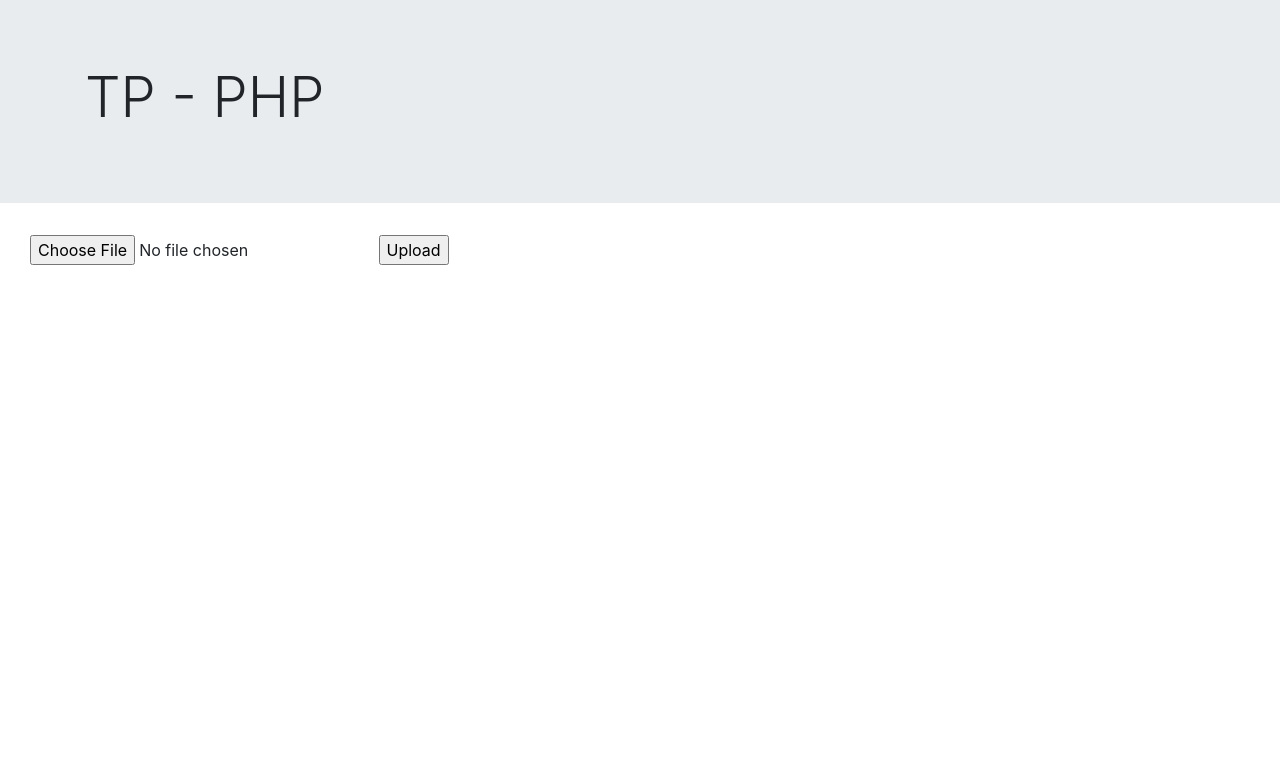
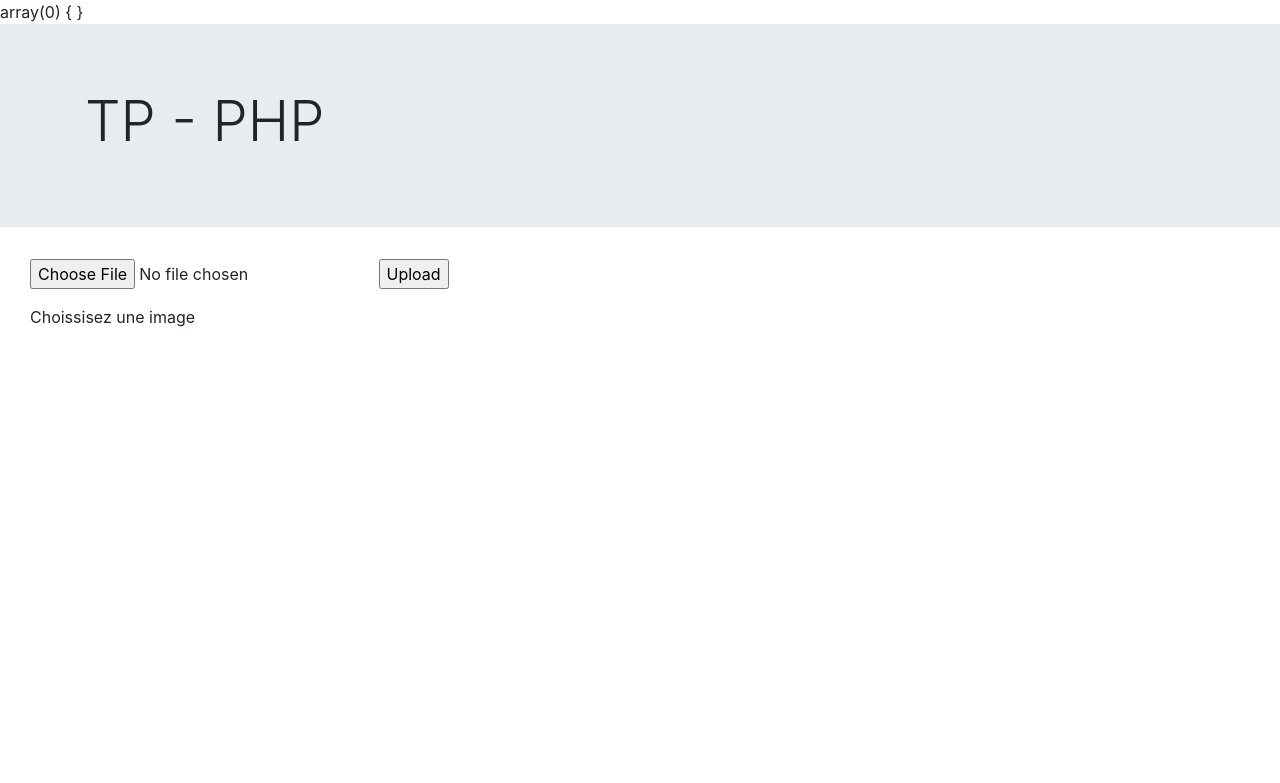
Before and after one commit to Breesho/UploaderImgPHP, a PHP site: page / in a window 1280 px wide. Shown: the top 783 px of the page. Run offline with PHP 8.4, Linux system fonts and the light colour scheme.

Commit message:
test if else upload

```diff
--- a/index.php
+++ b/index.php
@@ -1,3 +1,26 @@
+<?php
+
+var_dump($_FILES);
+
+if (isset($_FILES['file'])) {
+    $arrayType = array("jpg" => "image/jpg", "jpeg" => "image/jpeg", "gif" => "image/gif", "png" => "image/png");
+    $pathInfoImg = pathinfo($_FILES['file']['name'], PATHINFO_EXTENSION);
+    if (!array_key_exists($pathInfoImg, $arrayType)) {
+        $message = 'Le format du fichier n\'est pas conforme';
+    } else if (array_key_exists($pathInfoImg, $arrayType) > 1000000) {
+        $message = 'Votre fichier est trop lourd, la taille maximale est de 1Mo';
+    } else {
+        $message = 'Votre image a bien été uploadée';
+    }
+    if (!in_array($_FILES['file']['name'], $arrayType)) {
+        $message = 'Votre fichier est non-conforme';
+    }
+} else {
+    $message = 'Choissisez une image';
+}
+?>
+
+
 <!DOCTYPE html>
 <html lang="fr">
 
@@ -24,13 +47,13 @@
             <div>
                 <img class="preview">
             </div>
-            <form action="index.php" method="post" encode="multipart/form-data">
-                <input type="file" data-preview=".preview">
+            <form action="index.php" method="post" enctype="multipart/form-data">
+                <input type="file" name="file" id="file" data-preview=".preview">
                 <input type="submit" value="Upload">
             </form>
 
             <div>
-
+                <p><?= $message ?></p>
             </div>
         </div>
         <div class="col-8 col-sm-12">
```
